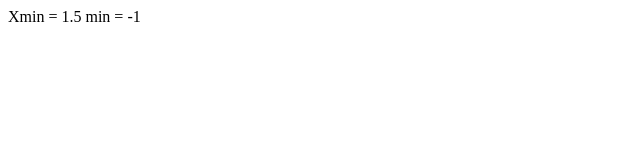
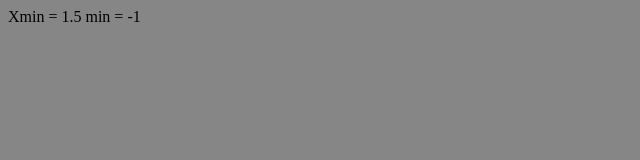
Before and after one commit to rpellya/js_study, a plain HTML site: page 1 Книга Учимся Кодить на JS/foor school/index.html in a window 1280 px wide. Shown: the whole page, without its empty margins (0-640 px from the left). Drawn offline with Linux system fonts and the light colour scheme.

Commit message:
замена

```diff
--- a/1 Книга Учимся Кодить на JS/foor school/index.html
+++ b/1 Книга Учимся Кодить на JS/foor school/index.html
@@ -6,7 +6,7 @@
    <meta name="viewport" content="width=device-width, initial-scale=1.0">
    <title>Task</title>
 </head>
-<body>
+<body style="background-color: rgb(134, 134, 134);">
    <script src="js/script.js"></script>
 </body>
 </html>
```
